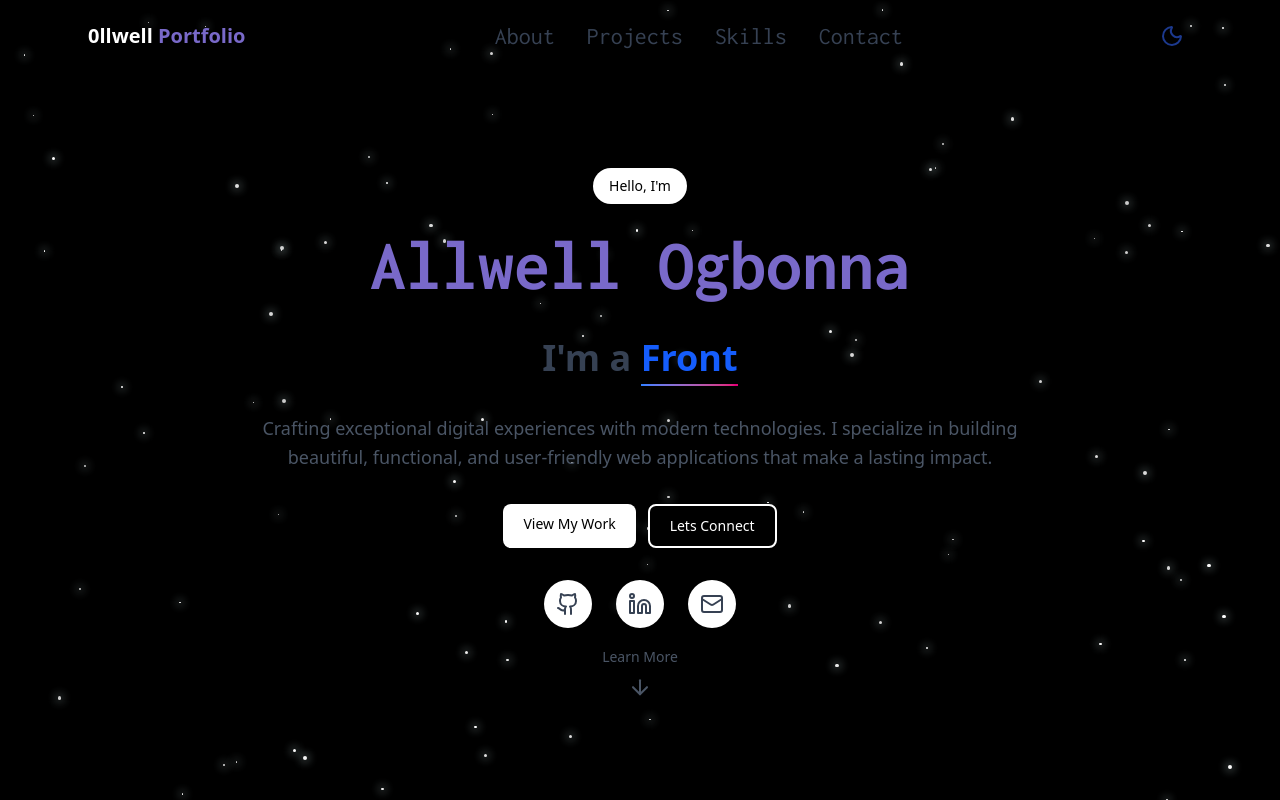
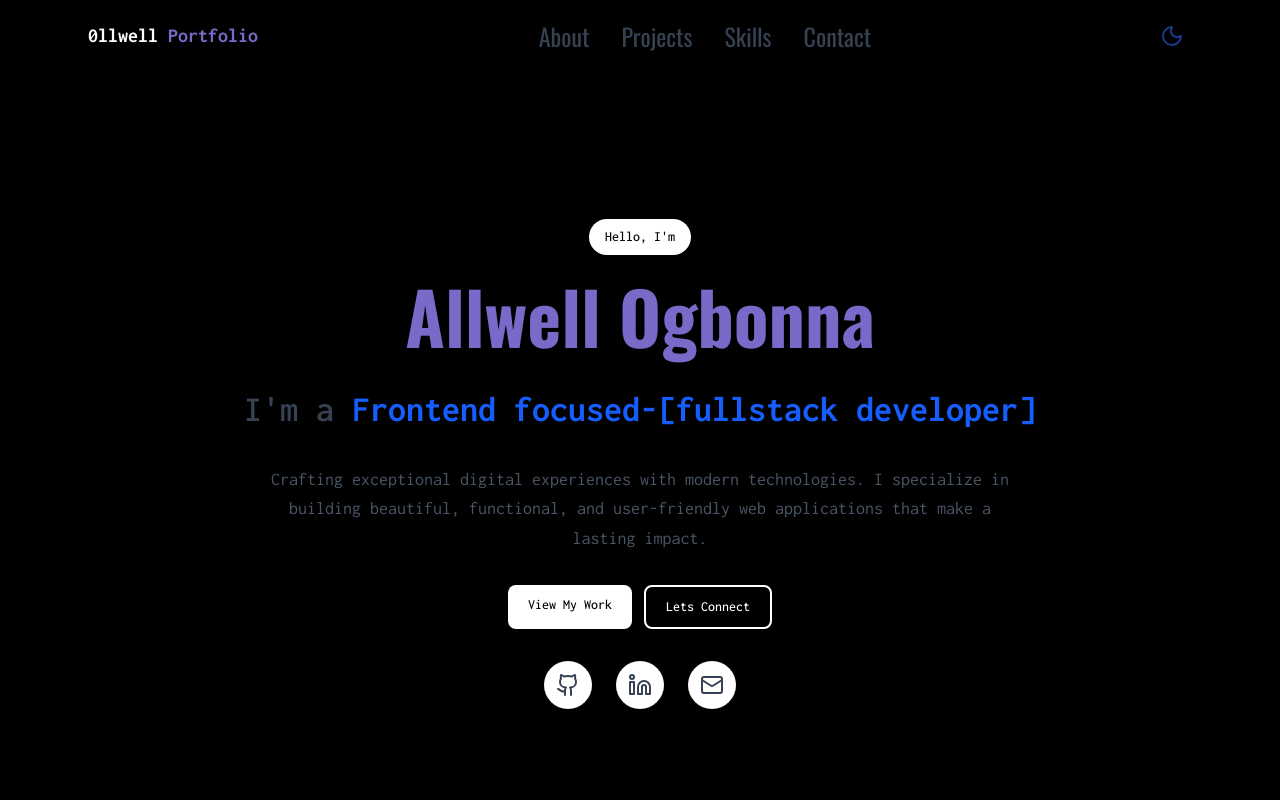
Before and after one commit to A11we11/portfoliopage, a React (Vite) app: page / in a window 1280 px wide. Shown: the top 800 px of the page. Built offline with nearby package versions, Linux system fonts and the light colour scheme.

Commit message:
fixed hero section

```diff
--- a/src/App.jsx
+++ b/src/App.jsx
@@ -6,7 +6,6 @@ import Navigation from "./components/Navigation";
 import Projects from "./components/Projects";
 import ScrollToTop from "./components/ScrollToTop";
 import Skills from "./components/Skills";
-import StarBackground from "./components/StarBackground";
 import { useIntersectionObserver } from "./hooks/useIntersectionObserver";
 import { useScrollToTop } from "./hooks/useScrollToTop";
 
@@ -15,8 +14,7 @@ function App() {
   const showScrollTop = useScrollToTop();
 
   return (
-    <div className="min-h-screen  text-foreground bg-background">
-      <StarBackground />
+    <div className="min-h-screen  text-foreground bg-background font-inconsolata  ">
       <Navigation />
       <Hero hasAnimated={hasAnimated} />
       <About hasAnimated={hasAnimated} />
--- a/src/components/Hero.jsx
+++ b/src/components/Hero.jsx
@@ -50,7 +50,7 @@ const Hero = ({ hasAnimated }) => {
   return (
     <section
       className="relative h-screen flex items-center overflow-hidden justify-center
- pt-20
+        mt-20
     "
     >
       {/* Background Elements */}
@@ -88,10 +88,9 @@ const Hero = ({ hasAnimated }) => {
               I'm a{" "}
               <span className="relative">
                 <span className="text-blue-600 font-bold">
-                  {currentText}
+                  Frontend focused-[fullstack developer]
                   <span className="animate-pulse"></span>
                 </span>
-                <span className="absolute -bottom-1 left-0 w-full h-0.5 bg-gradient-to-r from-blue-500 to-pink-600"></span>
               </span>
             </h2>
           </div>
@@ -162,21 +161,6 @@ const Hero = ({ hasAnimated }) => {
               </div>
             ))}
           </div> */}
-          {/* scroll Indicator */}
-          <div className=" flex justify-center animate-bounce">
-            <button
-              onClick={scrollToAbout}
-              className="group flex flex-col items-center text-gray-600 hover:text-black transition-colors cursor-pointer"
-            >
-              <span className="text-sm mb-2 ">Learn More</span>
-              <ArrowDown
-                className="w-6 h-6 group-hover:transform
-              group-hover:translate-y-1
-              transition-transform
-              "
-              />
-            </button>
-          </div>
         </div>
       </div>
       {/* Floating Elements */}
--- a/src/index.css
+++ b/src/index.css
@@ -66,7 +66,7 @@
    --font-merriweather: "Merriweather", serif;
    --font-lobster: "Lobster", sans-serif;
    --font-oswald: "Oswald", sans-serif;
-   --font-oswald: "Inconsolata", monospace;
+   --font-inconsolata: "Inconsolata", monospace;
 
    @keyframes float {
 
```
